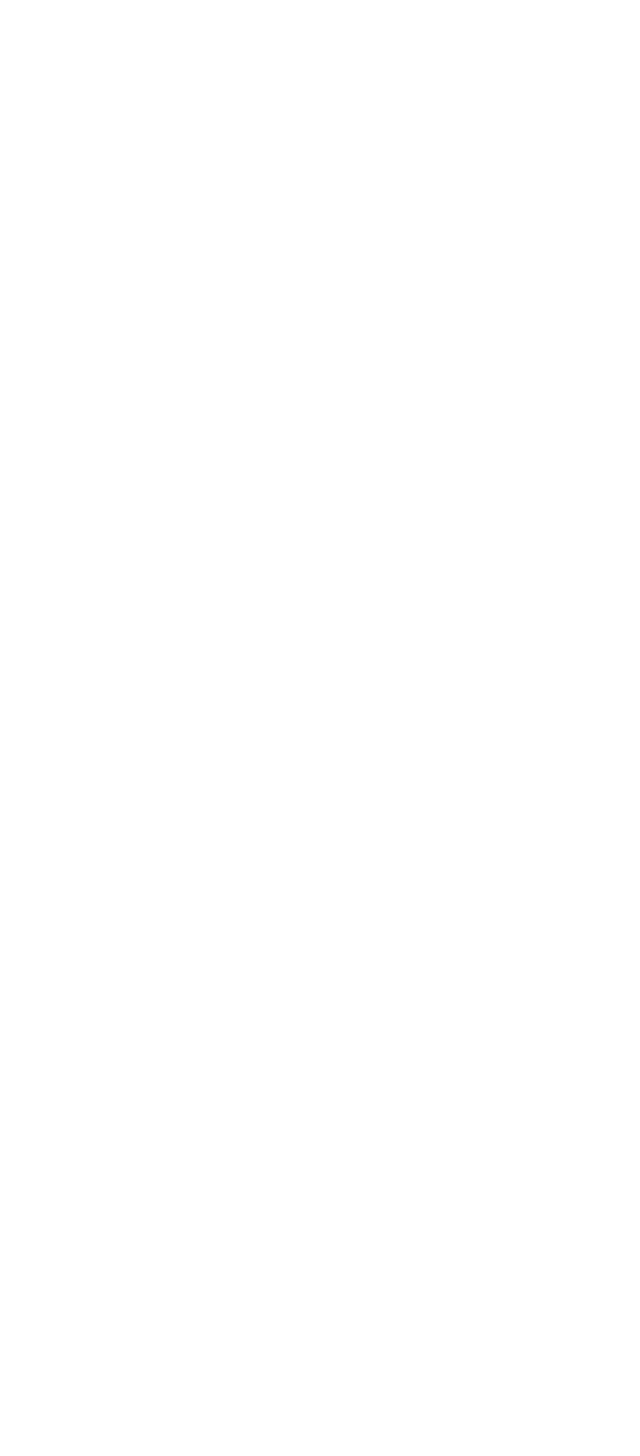
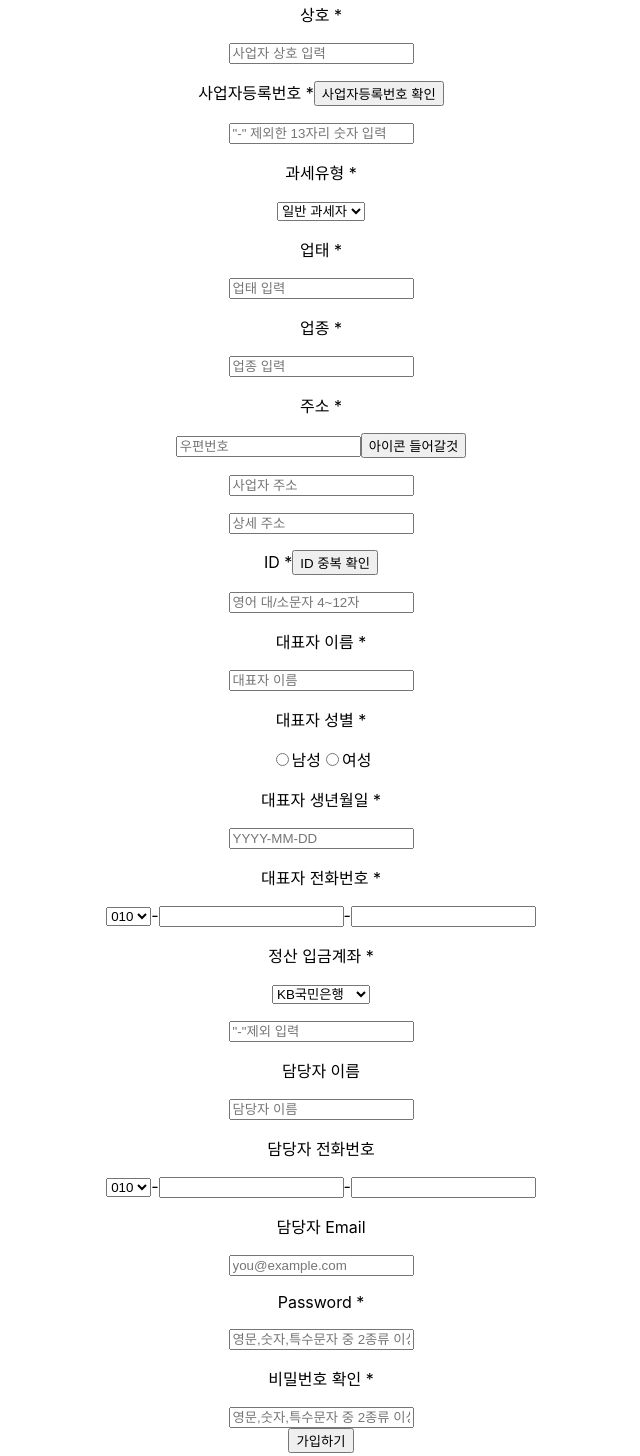
Before and after one commit to nulbut/project-work, a React (Create React App) app in the folder ggd/: page /join_b in a window 1280 px wide. Before the commit this address had no page. Shown: the part 360-1816 px from the top of the page, without its empty margins (319-959 px from the left). Before the commit the page ends 800 px from the top, so only its background shows below. Built offline with nearby package versions, Linux system fonts and the light colour scheme.

Commit message:
modified:   ggd/src/App.jsx 	new file:   ggd/src/components/shop/JoinB.jsx 	modified:   ggd/src/components/shop/JoinN.jsx

```diff
--- a/ggd/src/App.jsx
+++ b/ggd/src/App.jsx
@@ -21,6 +21,7 @@ import OrderDelivery from "./components/shop/OrderDelivery";
 import Inquiry from "./components/shop/Inquiry";
 import JoinChoice from "./components/shop/JoinChoice";
 import JoinN from "./components/shop/JoinN";
+import JoinB from "./components/shop/JoinB";
 
 function App() {
   return (
@@ -41,6 +42,7 @@ function App() {
           <Route path="/login" element={<Login/>} />
           <Route path="/joinchoice" element={<JoinChoice/>} />
           <Route path="/join_n" element={<JoinN />} />
+          <Route path="/join_b" element={<JoinB />} />
           <Route path="/orderDelivery" element={<OrderDelivery/>} />
           <Route path="/inquiry" element={<Inquiry/>} />
         </Route>
--- /dev/null
+++ b/ggd/src/components/shop/JoinB.jsx
@@ -0,0 +1,145 @@
+import React from 'react';
+
+const JoinB = () => {
+    return (
+        <div className='join'>
+            <div className='essential'>
+                <p>* 표시 필수 입력</p>
+            </div>
+            <div className='companyname'>
+                <p>상호 *</p>
+                <input placeholder='사업자 상호 입력' />
+            </div>
+            <div className='entrepreneurnum'>
+                <p>
+                    사업자등록번호 *
+                    <button>사업자등록번호 확인</button>
+                    </p>
+                    <input placeholder='"-" 제외한 13자리 숫자 입력'/>
+            </div>
+            <div className='taxation type'>
+                <p>과세유형 *</p>
+                <select>
+                    <option value="1">일반 과세자</option>
+                    <option value="2">간이 과세자</option>
+                </select>
+            </div>
+            <div className='breality'>
+                <p>업태 *</p>
+                <input placeholder='업태 입력' />
+            </div>
+            <div className='btype'>
+                <p>업종 *</p>
+                <input placeholder='업종 입력' />
+            </div>
+            <div className='address'>
+                <p>주소 *</p>
+                <p>
+                    <input placeholder='우편번호' />
+                    <button>아이콘 들어갈것</button>
+                </p>
+                <p><input placeholder='사업자 주소' /></p>
+                <p><input placeholder='상세 주소' /></p>
+            </div>
+            <div className='bid'>
+                <p>
+                    ID *
+                    <button>ID 중복 확인</button>
+                </p>
+                <input placeholder='영어 대/소문자 4~12자' />
+            </div>
+            <div className='representativename'>
+                <p>대표자 이름 *</p>
+                <input placeholder='대표자 이름' />
+            </div>
+            <div className='representativegender'>
+                <p>대표자 성별 *</p>
+                <input type='radio'/>남성
+                <input type='radio'/>여성
+            </div>
+            <div className='representativebirthday'>
+                <p>대표자 생년월일 *</p>
+                <input placeholder='YYYY-MM-DD' />
+            </div>
+            <div className='representativephoennum'>
+                <p>대표자 전화번호 *</p>
+                <p>
+                <select>
+                    <option value="1">010</option>
+                    <option value="2">02</option>
+                    <option value="3">032</option>
+                    <option value="4">070</option>
+                </select>
+                -
+                <input />
+                -
+                <input />
+                </p>
+            </div>
+            <div className='banknum'>
+                <p>정산 입금계좌 *</p>
+                <select>
+                    <option value="1">KB국민은행</option>
+                    <option value="2">신한은행</option>
+                    <option value="3">우리은행</option>
+                    <option value="4">KEB하나은행</option>
+                    <option value="5">부산은행</option>
+                    <option value="6">경남은행</option>
+                    <option value="7">대구은행</option>
+                    <option value="8">광주은행</option>
+                    <option value="9">전북은행</option>
+                    <option value="10">제주은행</option>
+                    <option value="11">SC제일은행</option>
+                    <option value="12">씨티은행</option>
+                    <option value="13">토스뱅크</option>
+                    <option value="14">케이뱅크</option>
+                    <option value="15">카카오뱅크</option>
+                </select>
+                <p>
+                <input placeholder='"-"제외 입력' />
+                </p>
+            </div>
+            <div className='managername'>
+                <p>담당자 이름</p>
+                <input placeholder='담당자 이름' />
+            </div>
+            <div className='managephoennum'>
+                <p>담당자 전화번호</p>
+                <p>
+                <select>
+                    <option value="1">010</option>
+                    <option value="2">02</option>
+                    <option value="3">032</option>
+                    <option value="4">070</option>
+                </select>
+                -
+                <input />
+                -
+                <input />
+                </p>
+            </div>
+            <div className='manageremail'>
+                <p>담당자 Email</p>
+                <input placeholder='you@example.com' />
+            </div>
+            <div className='password'>
+                <p>Password *</p>
+                <input type="password"
+                placeholder='영문,숫자,특수문자 중 2종류 이상을 조합하여 최소 8자리' />
+            </div>
+            <div className='passwordcheck'>
+                <p>비밀번호 확인 *</p>
+                <input
+                type='password'
+            placeholder='영문,숫자,특수문자 중 2종류 이상을 조합하여 최소 8자리' />
+            </div>
+            <div className='joinbutton'>
+                <button>
+                    가입하기
+                </button>
+            </div>
+        </div>
+    );
+};
+
+export default JoinB;
--- a/ggd/src/components/shop/JoinN.jsx
+++ b/ggd/src/components/shop/JoinN.jsx
@@ -1,5 +1,4 @@
 import React from 'react';
-import Button from './Button';
 
 const JoinN = () => {
     return (
@@ -23,10 +22,10 @@ const JoinN = () => {
                </div>
                <div className='password'>
                <p>Password</p>
-               <input placeholder=
+               <input type='password' placeholder=
                '영문,숫자,특수문자 중 2종류 이상을 조합하여 최소 8자리' />
                <p>비밀번호 확인</p>
-               <input placeholder=
+               <input type='password' placeholder=
                '영문,숫자,특수문자 중 2종류 이상을 조합하여 최소 8자리' />
                </div>
                <div className='name'>
```
